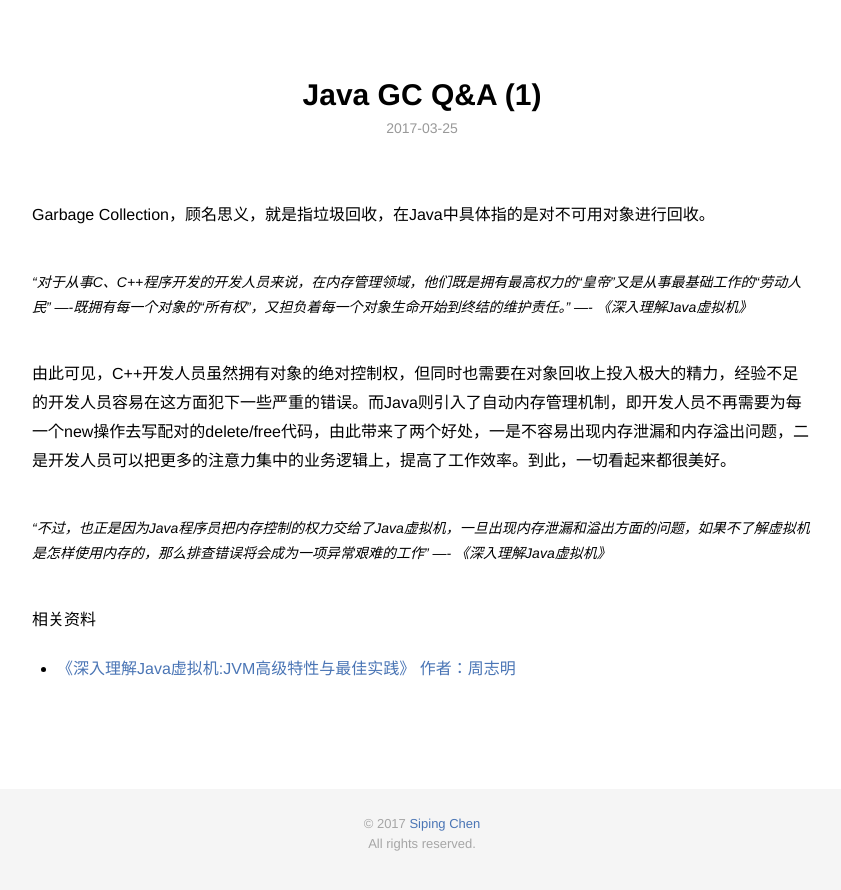
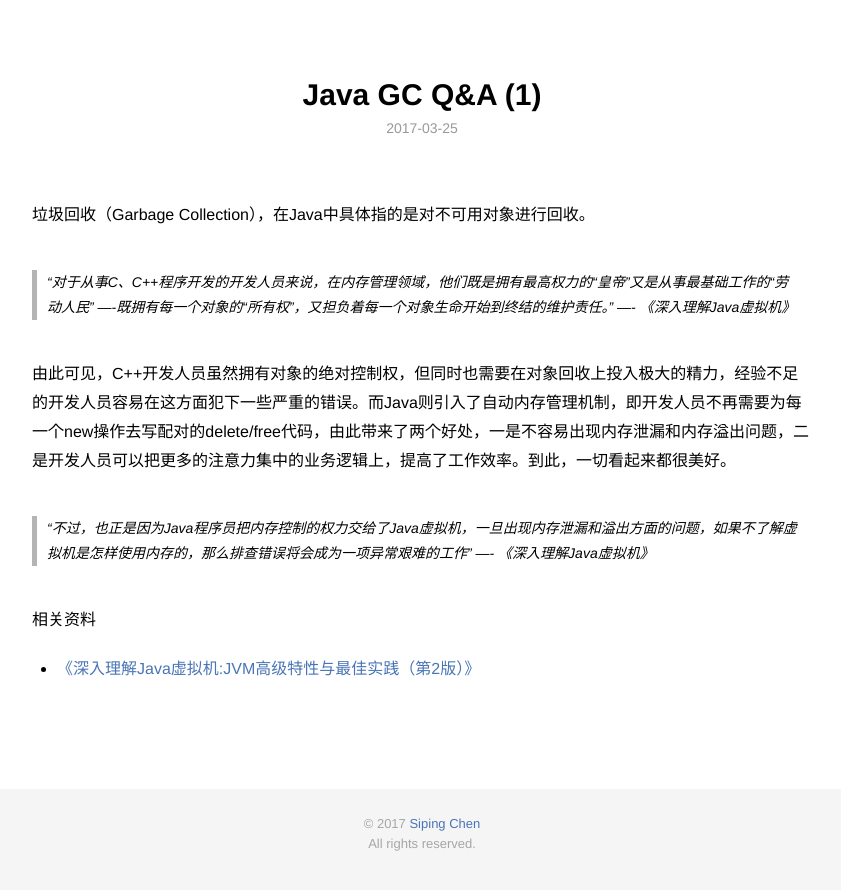
Before and after one commit to seeping007/seeping007.github.io, a Jekyll site: the page built from _posts/2017-03-25-java-gc-q&a-1.md, in a window 1280 px wide. Shown: the top 890 px of the page, without its empty margins (218-1059 px from the left). Built offline with Jekyll 4.4.1, drawn with Linux system fonts in a browser that asks for light colours.

Commit message:
modify style

```diff
--- a/_includes/style.css
+++ b/_includes/style.css
@@ -394,7 +394,8 @@ a.external:hover {
 }
 
 .post-wrapper pre {
-    background: #f7f3f7;
+    /*background: #f7f3f7;*/
+    background: #f7f7f7;
     padding: 10px 10px 10px 10px;
     overflow: auto;
     margin-bottom: 40px;
@@ -460,6 +461,9 @@ a.external:hover {
     /*margin-left: 25px;*/
     font-size: 14px;
     font-style: italic;
+    border-left: 5px solid #b4b4b4;
+    padding-left: 10px;
+    padding-right: 10px;
 }
 
 .post-wrapper img {
--- a/_posts/2017-03-25-java-gc-q&a-1.md
+++ b/_posts/2017-03-25-java-gc-q&a-1.md
@@ -5,7 +5,7 @@ category: blog
 description: 为什么需要GC？为什么需要理解GC？
 ---
 
-Garbage Collection，顾名思义，就是指垃圾回收，在Java中具体指的是对不可用对象进行回收。
+垃圾回收（Garbage Collection），在Java中具体指的是对不可用对象进行回收。
 
 > “对于从事C、C++程序开发的开发人员来说，在内存管理领域，他们既是拥有最高权力的“皇帝”又是从事最基础工作的“劳动人民” ----既拥有每一个对象的“所有权”，又担负着每一个对象生命开始到终结的维护责任。”    ---- 《深入理解Java虚拟机》
 
@@ -16,6 +16,6 @@ Garbage Collection，顾名思义，就是指垃圾回收，在Java中具体指
 
 相关资料
 
-* [《深入理解Java虚拟机:JVM高级特性与最佳实践》 作者：周志明][1]
+* [《深入理解Java虚拟机:JVM高级特性与最佳实践（第2版）》][1]
 
 [1]: https://www.amazon.cn/%E5%9B%BE%E4%B9%A6/dp/B00D2ID4PK/ref=sr_1_1?ie=UTF8&qid=1490516490&sr=8-1&keywords=%E6%B7%B1%E5%85%A5%E7%90%86%E8%A7%A3java%E8%99%9A%E6%8B%9F%E6%9C%BA
```
